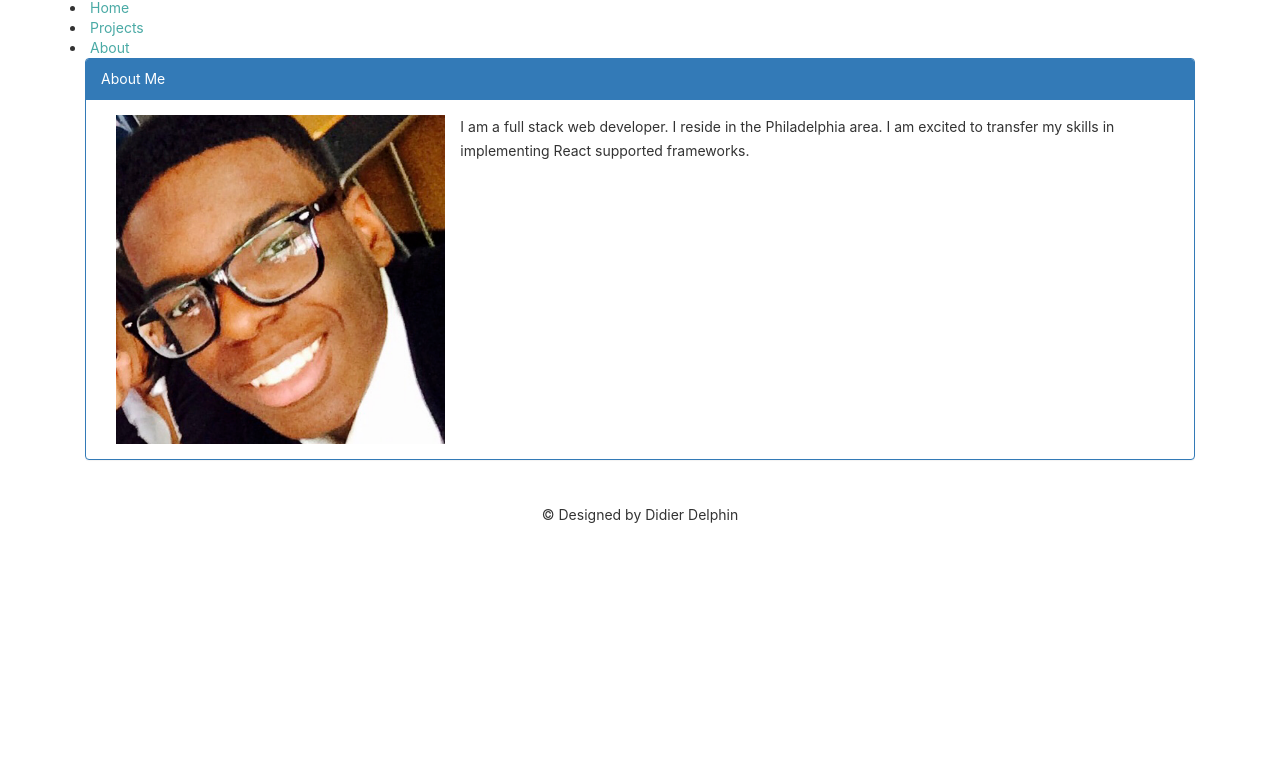
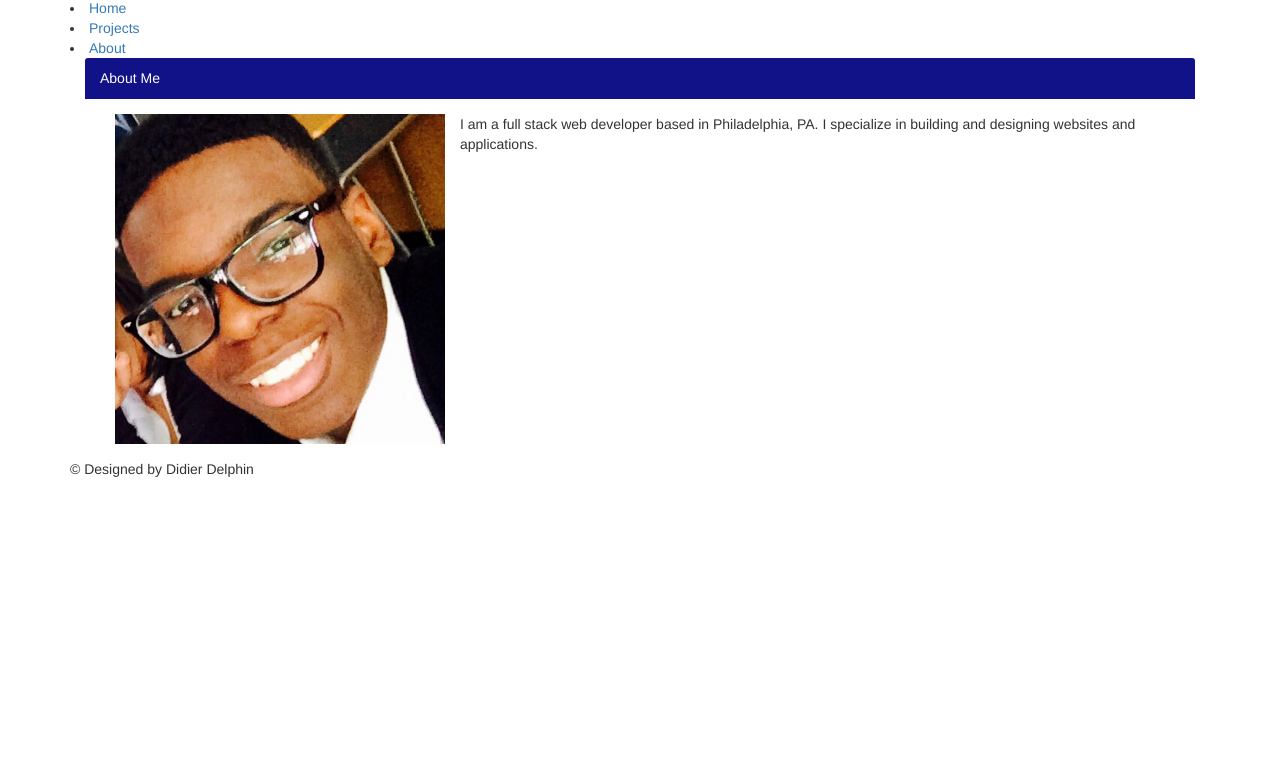
Before and after one commit to Didier-D-crypto/Homework-08, a plain HTML site: page index.html in a window 1280 px wide. Shown: the part 42-800 px from the top of the page. Drawn offline with nearby package versions, Linux system fonts and the light colour scheme.

Commit message:
Chande color Panel

```diff
--- a/index.html
+++ b/index.html
@@ -1,14 +1,15 @@
 <!DOCTYPE html>
 <html lang="en">
+
 <head>
     <meta charset="UTF-8">
     <meta name="viewport" content="width=device-width, initial-scale=1.0">
     <meta name="keywords" content="Full-Stack, professional portfolio">
-<meta name="author"   content="Didier Delphin">
+    <meta name="author" content="Didier Delphin">
     <meta http-equiv="X-UA-Compatible" content="ie=edge">
     <link rel="stylesheet" href="https://cdnjs.cloudflare.com/ajax/libs/twitter-bootstrap/3.3.7/css/bootstrap.min.css">
     <link rel="stylesheet" href="https://cdnjs.cloudflare.com/ajax/libs/font-awesome/5.11.2/css/all.min.css">
-<link rel="stylesheet" href="style.css">
+    <link rel="stylesheet" href="style4.css">
     <!-- Page Wrapper -->
 
     <title>Didier Delphin</title>
@@ -32,29 +33,31 @@
 
 
         </nav>
+
         <body>
             <div class="col-sm-12">
 
-                    <div class="panel panel-primary">
+                <div class="panel-panel-primary">
                     <div class="panel-heading">About Me</div>
                     <div class="panel-body">
                         <div class="center-text">
                             <div>
                                 <div class="Profile-Image">
-                                      <img class="col-md-12 col-md-4" src="TNE1RBCBD-UPY80HDP1-8aa88b48ba2e-512.png" alt="Profile-Image" id="Profile-Image">
+                                    <img class="col-md-12 col-md-4" src="TNE1RBCBD-UPY80HDP1-8aa88b48ba2e-512.png"
+                                        alt="Profile-Image" id="Profile-Image" >
                                 </div>
                             </div>
 
 
-                             <p>I am a full stack web developer. I reside in the Philadelphia
-                                area. I am excited to transfer my skills in implementing React supported frameworks. </p>
+                            <p>I am a full stack web developer based in Philadelphia, PA.
+                                I specialize in building and designing websites and applications. </p>
 
 
                         </div>
 
                     </div>
 
-
+                </div>
 
         </body>
 
@@ -88,4 +91,5 @@
     <script src="https://cdnjs.cloudflare.com/ajax/libs/jquery/3.4.1/jquery.min.js"></script>
     <script src="https://cdnjs.cloudflare.com/ajax/libs/twitter-bootstrap/3.3.7/js/bootstrap.min.js"></script>
 </body>
+
 </html>
--- /dev/null
+++ b/style4.css
@@ -0,0 +1,14 @@
+.panel-heading{
+    color: #fff;
+    background-color: #118;
+    border-color: #0000;
+
+
+}
+
+
+.img{
+    width: 100%;
+    padding-top: auto;
+
+}
```
Also changed, not shown: portfolio.html (+2 -2 lines). Lines whose indentation alone changed are shown as unchanged.
